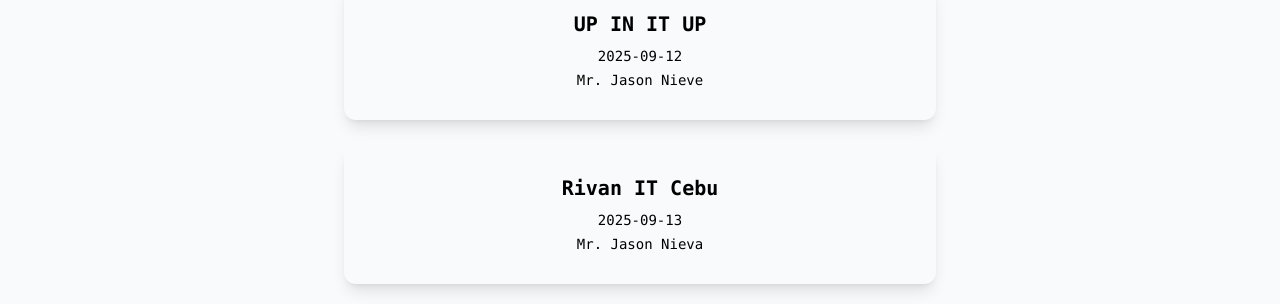
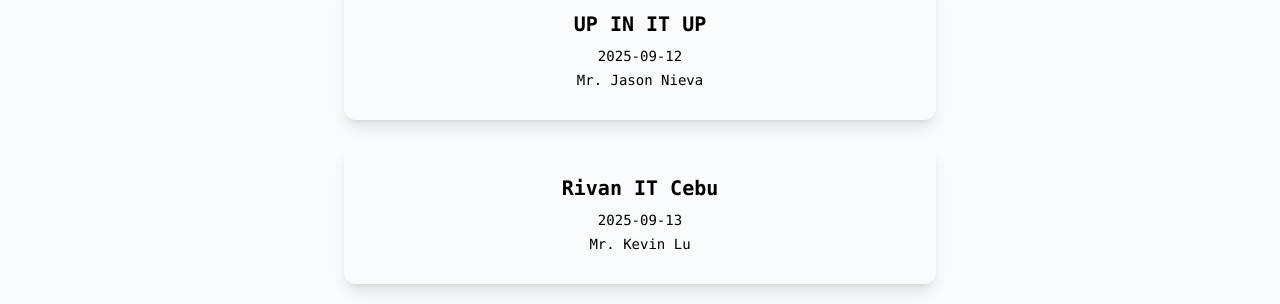
Before and after one commit to yanu-ops/educational-tour-portfolio, a React (Vite) app: page /journal in a window 1280 px wide. Shown: the part 212-516 px from the top of the page. Built offline with nearby package versions, Linux system fonts and the light colour scheme.

Commit message:
JournalPage names

```diff
--- a/src/pages/JournalPage.jsx
+++ b/src/pages/JournalPage.jsx
@@ -7,7 +7,7 @@ const journals = [
     id: "1",
     title: "UP IN IT UP",
     date: "2025-09-12",
-    facilitators: "Mr. Jason Nieve",
+    facilitators: "Mr. Jason Nieva",
     description:
       "Reflections during the educational tour about startups in UP IN IT UP.",
     photo: "/images/UP/upj.jpeg",
@@ -16,7 +16,7 @@ const journals = [
     id: "2",
     title: "Rivan IT Cebu",
     date: "2025-09-13",
-    facilitators: "Mr. Jason Nieva",
+    facilitators: "Mr. Kevin Lu",
     description:
       "Reflections and key insights from visiting Rivan IT Cebu, focusing on IT skills and industry exposure.",
     photo: "/images/rivan/rivanj.jpeg",
```
